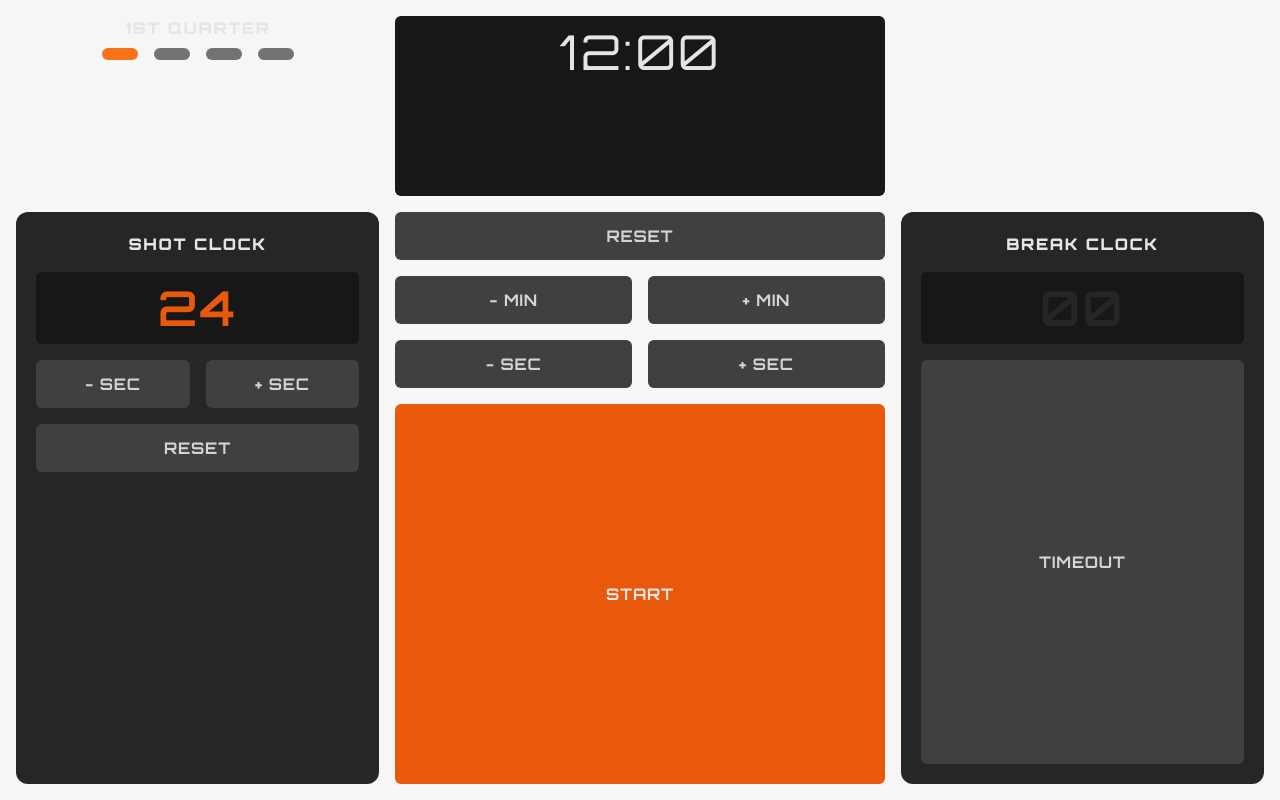
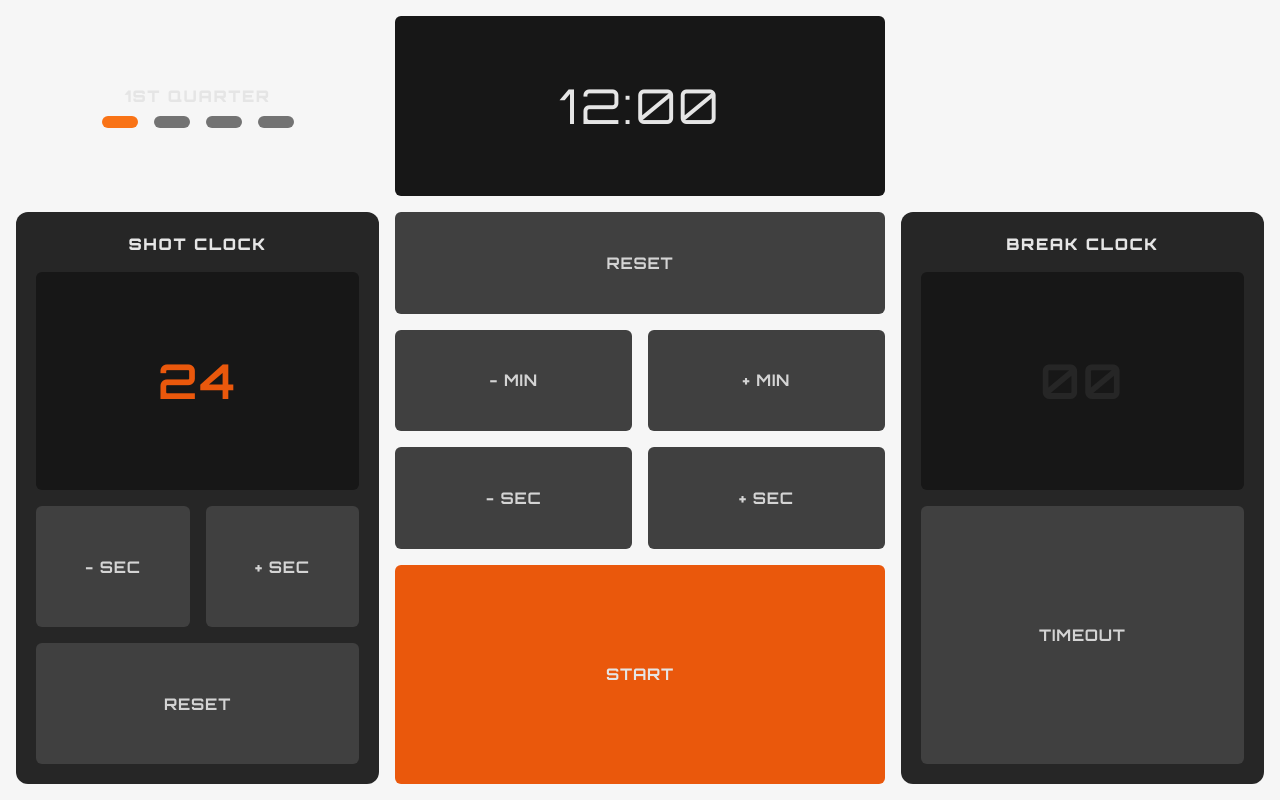
Before and after one commit to andrewjfei/tauri-splock, a Svelte app: page / in a window 1280 px wide. Built offline with nearby package versions, Linux system fonts and the light colour scheme.

Commit message:
[BASKETBALL] Added Dynamic UI

```diff
--- a/src/App.svelte
+++ b/src/App.svelte
@@ -7,24 +7,23 @@
 </script>
 
 <main class="p-4 h-screen w-full grid grid-rows-4 gap-y-4">
-  <!-- <ClockDisplay /> -->
   <div class="row-span-1 grid grid-cols-10 gap-x-4">
     <GameInterval class="col-span-3" />
     <GameClock class="col-span-4" />
   </div>
   <div class="row-span-3 grid grid-cols-10 gap-x-4">
     <ShotClock class="col-span-3" />
-    <div class="flex flex-col gap-y-4 col-span-4">
-      <Button text="Reset" />
-      <div class="flex gap-x-4">
+    <div class="col-span-4 grid grid-rows-5 gap-y-4">
+      <Button class="row-span-1" text="Reset" />
+      <div class="row-span-1 flex gap-x-4">
         <Button class="flex-1" text="- Min" />
         <Button class="flex-1" text="+ Min" />
       </div>
-      <div class="flex gap-x-4">
+      <div class="row-span-1 flex gap-x-4">
         <Button class="flex-1" text="- Sec" />
         <Button class="flex-1" text="+ Sec" />
       </div>
-      <Button class="flex-grow" type="primary" text="Start" />
+      <Button class="row-span-2" type="primary" text="Start" />
     </div>
     <BreakClock class="col-span-3" />
   </div>
--- a/src/components/BreakClock.svelte
+++ b/src/components/BreakClock.svelte
@@ -8,8 +8,10 @@
     export { className as class };
 </script>
 
-<div class="flex flex-col gap-y-4 p-5 rounded-xl bg-neutral-800 {className}">
-    <Label text="Break Clock" />
-    <SecondaryClockDisplay />
-    <Button class="flex-grow" text="Timeout" />
+<div class="grid grid-rows-4 gap-y-4 p-5 rounded-xl bg-neutral-800 {className}">
+    <div class="row-span-2 flex flex-col gap-y-4">
+        <Label text="Break Clock" />
+        <SecondaryClockDisplay class="flex-grow" />
+    </div>
+    <Button class="row-span-2" text="Timeout" />
 </div>
--- a/src/components/ClockDisplay.svelte
+++ b/src/components/ClockDisplay.svelte
@@ -41,6 +41,6 @@
     }
 </script>
 
-<div class="px-5 py-3 inline-block tracking-wider {getFontWeight()} text-5xl text-center {getTextColour()} rounded-md bg-neutral-900 {className}">
+<div class="px-5 py-3 flex justify-center items-center tracking-wider {getFontWeight()} text-5xl {getTextColour()} rounded-md bg-neutral-900 {className}">
     {getClockTime()}
 </div>
--- a/src/components/GameInterval.svelte
+++ b/src/components/GameInterval.svelte
@@ -44,7 +44,7 @@ import Label from "./Label.svelte";
     }
 </script>
 
-<div class="flex flex-col gap-y-2 {className}">
+<div class="flex flex-col gap-y-2 justify-center {className}">
     <Label text={getGameIntervalText()} />
     <GameIntervalTracker currentInterval={currentInterval} totalIntervals={totalIntervals} />
 </div>
--- a/src/components/ShotClock.svelte
+++ b/src/components/ShotClock.svelte
@@ -8,12 +8,14 @@
     export { className as class };
 </script>
 
-<div class="flex flex-col gap-y-4 p-5 rounded-xl bg-neutral-800 {className}">
-    <Label text="Shot Clock" />
-    <SecondaryClockDisplay clockTimeInSeconds={24} isSet={true} />
-    <div class="flex gap-x-4">
+<div class="grid grid-rows-4 gap-y-4 p-5 rounded-xl bg-neutral-800 {className}">
+    <div class="row-span-2 flex flex-col gap-y-4">
+        <Label text="Shot Clock" />
+        <SecondaryClockDisplay class="flex-grow" clockTimeInSeconds={24} isSet={true} />
+    </div>
+    <div class="row-span-1 flex gap-x-4">
         <Button class="flex-1" text="- Sec" />
         <Button class="flex-1" text="+ Sec" />
     </div>
-    <Button text="Reset" />
+    <Button class="row-span-1" text="Reset" />
 </div>
--- a/src/styles.css
+++ b/src/styles.css
@@ -20,38 +20,9 @@
   -webkit-text-size-adjust: 100%;
 }
 
-.container {
-  margin: 0;
-  padding-top: 10vh;
-  display: flex;
-  flex-direction: column;
-  justify-content: center;
-  text-align: center;
-}
-
-.logo {
-  height: 6em;
-  padding: 1.5em;
-  will-change: filter;
-  transition: 0.75s;
-}
-
 @media (prefers-color-scheme: dark) {
   :root {
     color: #f6f6f6;
     background-color: #2f2f2f;
   }
-
-  a:hover {
-    color: #24c8db;
-  }
-
-  input,
-  button {
-    color: #ffffff;
-    background-color: #0f0f0f98;
-  }
-  button:active {
-    background-color: #0f0f0f69;
-  }
 }
```
